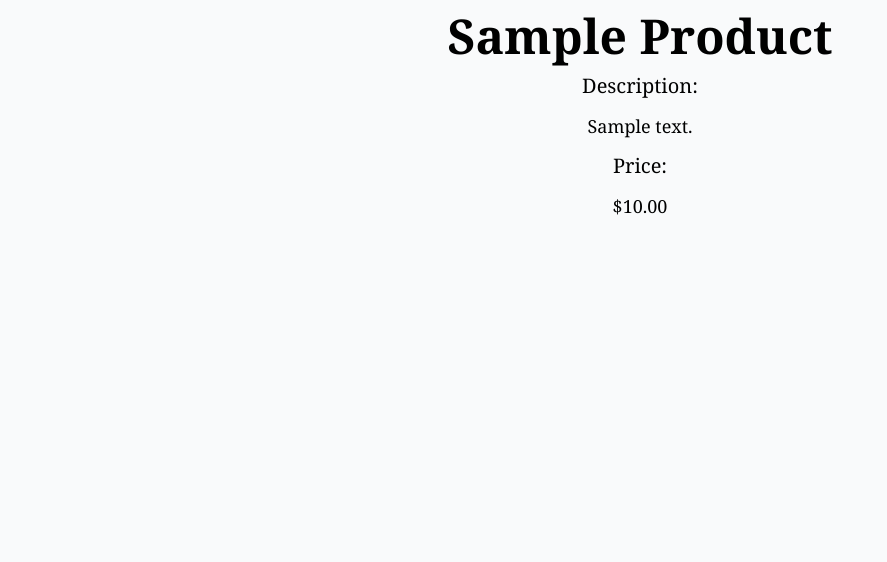
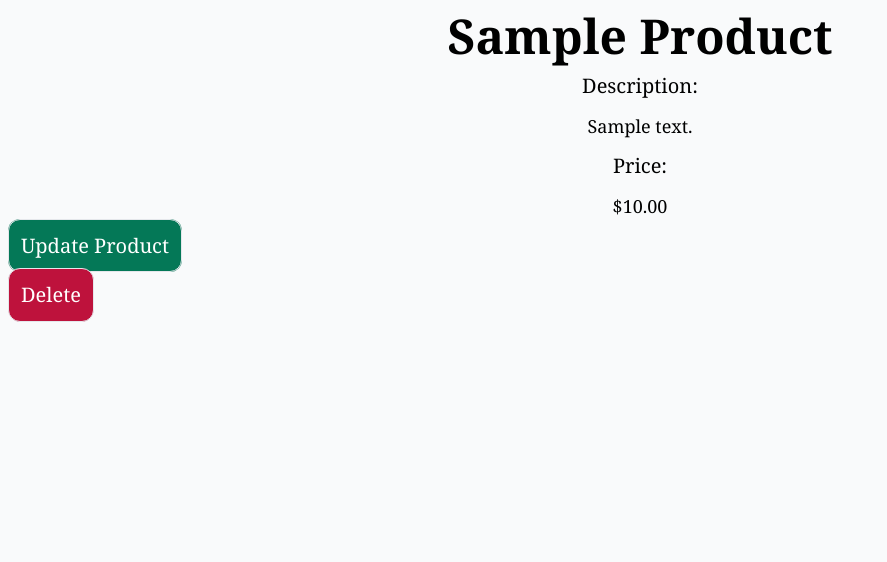
Before and after one commit to Creiwry/Plant-store, a Django app: page /product/1 in a window 1280 px wide. Shown: the part 68-630 px from the top of the page, without its empty margins (0-887 px from the left). Run offline with Django 5.2, Linux system fonts and the light colour scheme; tables that the repository leaves empty hold one stand-in row (values such as "Sample post"); some libraries are stand-ins or nearby versions.

Commit message:
feat(backend): add update and delete views

```diff
--- a/products/views.py
+++ b/products/views.py
@@ -1,20 +1,24 @@
-from django.shortcuts import render
+from django.shortcuts import get_object_or_404, redirect, render
 from .models import Product
 from .forms import ProductForm
 
 # Create your views here.
 
 def product_detail_view(request, product_id, *args, **kwargs):
-    product = Product.objects.get(id=product_id)
+    product = get_object_or_404(Product, id=product_id)
     my_context = {
             "product": product,
             }
     return render(request, "products/product_detail.html", my_context)
 
 def product_create_view(request):
-    form = ProductForm(request.POST or None)
+    initial_data = {
+            'title': "My plant title",
+            }
+    form = ProductForm(request.POST or None, initial=initial_data)
     if form.is_valid():
         form.save()
+        return redirect('/')
     else:
         print(form.errors)
 
@@ -23,3 +27,25 @@ def product_create_view(request):
             }
 
     return render(request, "products/product_create.html", context)
+
+
+def product_update_view(request, product_id):
+    product = get_object_or_404(Product, id=product_id)
+    form = ProductForm(request.POST or None, instance=product)
+    context= {
+            'form': form,
+            'product_id': product.id,
+            }
+
+    if form.is_valid():
+        form.save()
+        return redirect('/')
+    else:
+        print(form.errors)
+
+    return render(request, "products/product_update.html", context)
+
+def product_delete_view(product_id):
+    product = get_object_or_404(Product, id=product_id)
+    product.delete()
+    return redirect('/')
--- a/theme/templates/home.html
+++ b/theme/templates/home.html
@@ -6,10 +6,10 @@
   <h2 class="md:text-4xl text-center">Hello {{user}}</h2>
 {% endif %}
 
-<div class='md:grid md:grid-cols-3 lg:grid-cols-4 m-3 '>
+<div class='md:grid gap-3 md:grid-cols-3 lg:grid-cols-4 m-3 '>
   {% for product in products %}
   <a href="product/{{product.id}}">
-    <div class='m-2 border rounded border-transparent bg-stone-300 p-5 object-fill hover:scale-105 hover:cursor-pointer'>
+    <div class='m-2 border rounded border-transparent bg-stone-300 p-5 h-full w-full hover:scale-105 hover:cursor-pointer'>
       <h3 class="md:text-3xl text-slate">{{product.title|title}}</h3>
       <p class="md:text-xl">Price: ${{product.price}}</p>
     </div>
--- /dev/null
+++ b/theme/templates/products/product_delete.html
@@ -0,0 +1,8 @@
+{% block product_delete %}
+<form action="/product/{{product_id}}/delete" method="post">
+  {% csrf_token %}
+
+  <input type="submit" name="product_delete" id="product_delete" value="Delete" class="p-3 hover:cursor-pointer hover:shadow-lg m-2 border text-xl rounded-xl bg-rose-700 text-white">
+</form>
+
+{% endblock %}
--- a/theme/templates/products/product_detail.html
+++ b/theme/templates/products/product_detail.html
@@ -16,5 +16,7 @@
   </p>
   <p class='md:text-xl text-center m-3'>Price:</p>
   <p class='md:text-lg text-center m-3'>${{product.price}}</p>
+  <a class="p-3 hover:cursor-pointer hover:shadow-lg m-2 border text-xl rounded-xl bg-emerald-700 text-white" href="/product/{{product.id}}/update">Update Product</a>
+  {% include "./product_delete.html" with product_id=product.id %}
 </div>
 {% endblock %}
--- a/trydjango/urls.py
+++ b/trydjango/urls.py
@@ -17,12 +17,14 @@ Including another URLconf
 from django.contrib import admin
 from django.urls import path, include
 from pages.views import home_view, contact_view, about_view
-from products.views import product_detail_view, product_create_view
+from products.views import product_detail_view, product_delete_view, product_create_view, product_update_view
 
 urlpatterns = [
     path('admin/', admin.site.urls),
     path('', home_view, name='home'),
-    path('product/<int:product_id>', product_detail_view, name="product_detail_view"),
+    path('product/<int:product_id>', product_detail_view, name="product_detail"),
+    path('product/<int:product_id>/update', product_update_view, name="product_update"),
+    path('product/<int:product_id>/delete', product_delete_view, name="product_delete"),
     path('product/create', product_create_view, name="product_create"),
     path('about/', about_view, name='about'),
     path('contact/', contact_view, name='contact'),
```
Also changed, not shown: theme/templates/products/product_update.html (added, +13 -0 lines).
